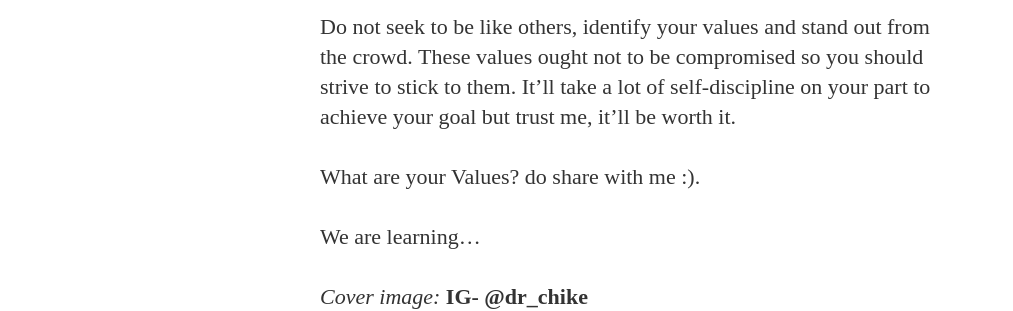
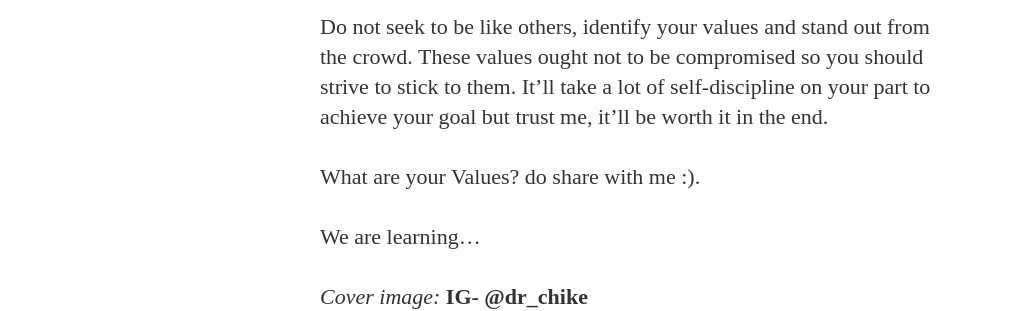
Before and after one commit to Youngblackwoman/youngblackwoman.github.io, a Jekyll site: the page built from _posts/2016-04-14-v-is-for-values.md, in a window 1280 px wide and 900 px high, scrolled down 2242 px. Shown: the part 246-557 px from the top of the window, without its empty margins (0-1013 px from the left). Built offline with Jekyll 4.4.1, drawn with Linux system fonts in a browser that asks for light colours; nearby versions of some CDN libraries; some web fonts are replaced; comment, search, counter and statistics services are not loaded; a file with an impossible date is left out.

Commit message:
corrected the post
good

Signed-off-by: Stella Eme <youngblackwoman@gmail.com>

```diff
--- a/_posts/2016-04-14-v-is-for-values.md
+++ b/_posts/2016-04-14-v-is-for-values.md
@@ -16,7 +16,7 @@ It's easy to live a carefree life; one without principles, but the consequences
 
 If you do not have personal values that guide you, it's not too late. You can start off by understanding who you are as a person and what you hope to achieve in life. Take for instance, if you want to become a Doctor, you know that you have to be diligent, hard working, intelligent, passionate, e.t.c because these values play a significant role in the medical school journey. That's how values are discovered; identify values that are in line with what you want to achieve. Now these values may not be easy to keep up with because of the human nature within us, therefore you have to prioritize according to what works for you. Every other medical student may have these values but what works for Dayo may not work for Tayo (I just felt the need to rhyme with the names). Find the value that you *speaks* to you and follow it, as time goes on, you'll be able to add more to the list. With time you may feel the need to change/upgrade your value system and it is okay to do so. Anything that'll push you a step further towards your goal, is a welcome development anytime.
 
-Do not seek to be like others, identify your values and stand out from the crowd. These values ought not to be compromised so you should strive to stick to them. It'll take a lot of self-discipline on your part to achieve your goal but trust me, it'll be worth it.
+Do not seek to be like others, identify your values and stand out from the crowd. These values ought not to be compromised so you should strive to stick to them. It'll take a lot of self-discipline on your part to achieve your goal but trust me, it'll be worth it in the end.
 
 What are your Values? do share with me :).
 
```
